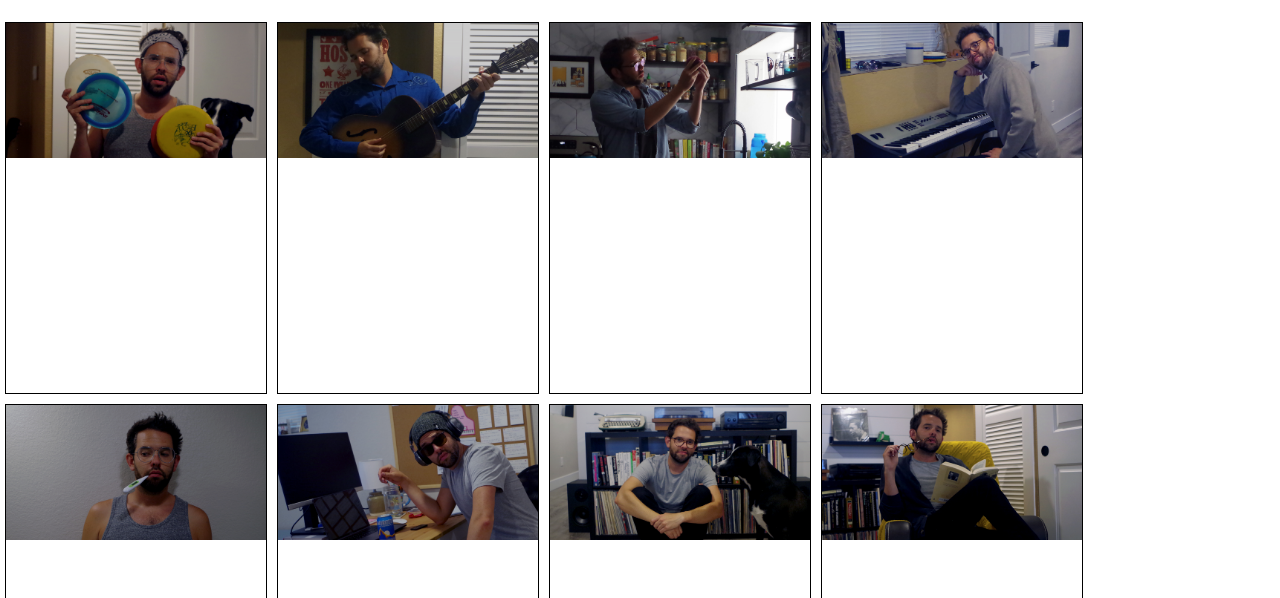
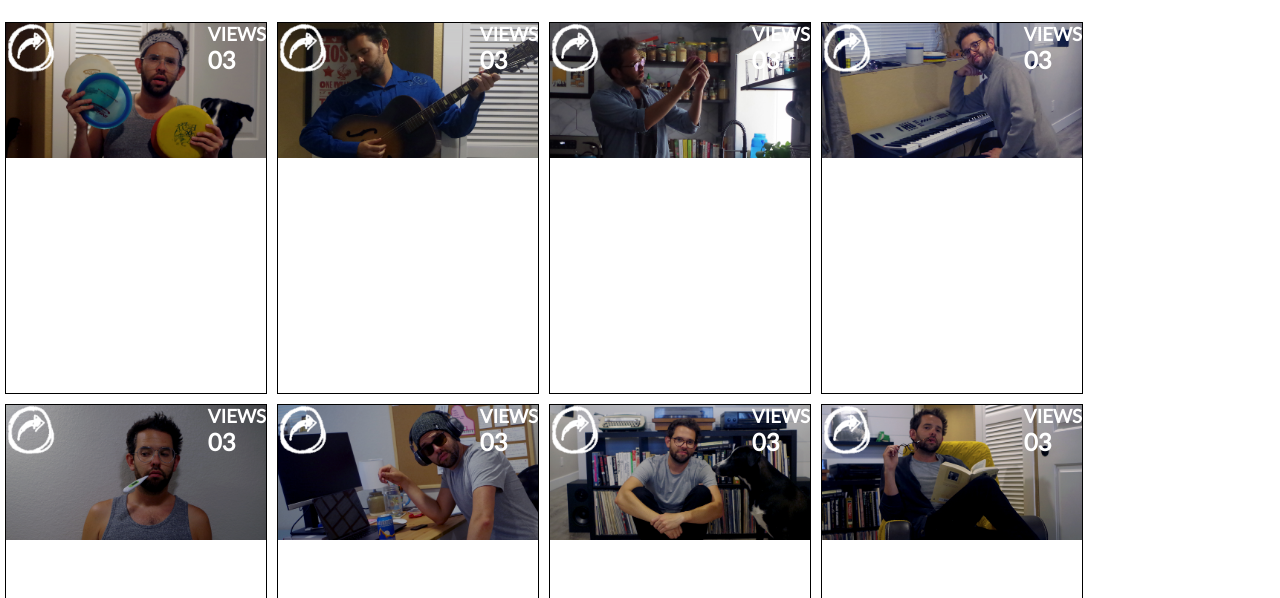
Before and after one commit to davidleach724/itsdave_staticcomp, a plain HTML site: page index.html in a window 1280 px wide. Shown: the part 202-800 px from the top of the page. Drawn offline with Linux system fonts and the light colour scheme.

Commit message:
Add arrow and view count to top of card

```diff
--- a/index.html
+++ b/index.html
@@ -42,35 +42,83 @@
   <h1>Shares</h1>
   <section class="user-card-section">
     <div class="user-card" >
-      <div class="top-card" id="card1"></div>
+      <div class="top-card" id="card1">
+        <img src="images/icons/arrow-icon-white.png" class="arrow-icon" alt="arrow icon">
+        <div>
+          <h3>VIEWS</h3>
+          <h2>03</h2>
+        </div>
+      </div>
       <div class="bottom-card"></div>
     </div>
     <div class="user-card" >
-      <div class="top-card" id="card2"></div>
+      <div class="top-card" id="card2">
+        <img src="images/icons/arrow-icon-white.png" class="arrow-icon" alt="arrow icon">
+        <div>
+          <h3>VIEWS</h3>
+          <h2>03</h2>
+        </div>
+      </div>
       <div class="bottom-card"></div>
     </div>
     <div class="user-card" >
-      <div class="top-card" id="card3"></div>
+      <div class="top-card" id="card3">
+        <img src="images/icons/arrow-icon-white.png" class="arrow-icon" alt="arrow icon">
+        <div>
+          <h3>VIEWS</h3>
+          <h2>03</h2>
+        </div>
+      </div>
       <div class="bottom-card"></div>
     </div>
     <div class="user-card" >
-      <div class="top-card" id="card4"></div>
+      <div class="top-card" id="card4">
+        <img src="images/icons/arrow-icon-white.png" class="arrow-icon" alt="arrow icon">
+        <div>
+          <h3>VIEWS</h3>
+          <h2>03</h2>
+        </div>
+      </div>
       <div class="bottom-card"></div>
     </div>
     <div class="user-card" >
-      <div class="top-card" id="card5"></div>
+      <div class="top-card" id="card5">
+        <img src="images/icons/arrow-icon-white.png" class="arrow-icon" alt="arrow icon">
+        <div>
+          <h3>VIEWS</h3>
+          <h2>03</h2>
+        </div>
+      </div>
       <div class="bottom-card"></div>
     </div>
     <div class="user-card" >
-      <div class="top-card" id="card6"></div>
+      <div class="top-card" id="card6">
+        <img src="images/icons/arrow-icon-white.png" class="arrow-icon" alt="arrow icon">
+        <div>
+          <h3>VIEWS</h3>
+          <h2>03</h2>
+        </div>
+      </div>
       <div class="bottom-card"></div>
     </div>
     <div class="user-card" >
-      <div class="top-card" id="card7"></div>
+      <div class="top-card" id="card7">
+        <img src="images/icons/arrow-icon-white.png" class="arrow-icon" alt="arrow icon">
+        <div>
+          <h3>VIEWS</h3>
+          <h2>03</h2>
+        </div>
+      </div>
       <div class="bottom-card"></div>
     </div>
     <div class="user-card" >
-      <div class="top-card" id="card8"></div>
+      <div class="top-card" id="card8">
+        <img src="images/icons/arrow-icon-white.png" class="arrow-icon" alt="arrow icon">
+        <div>
+          <h3>VIEWS</h3>
+          <h2>03</h2>
+        </div>
+      </div>
       <div class="bottom-card"></div>
     </div>
   </section>
--- a/styles.css
+++ b/styles.css
@@ -85,8 +85,11 @@ h1 {
 }
 
 .top-card {
+  display: flex;
+  justify-content: space-between;
   height: 135px;
   width: 100%;
+  color: rgb(255, 255, 255);
 }
 
 #card1 {
@@ -128,3 +131,8 @@ h1 {
   background-image: url("images/photos/reading.jpg");
   background-size: contain;
 }
+
+.arrow-icon {
+  height: 50px;
+  width: 50px;
+}
```
